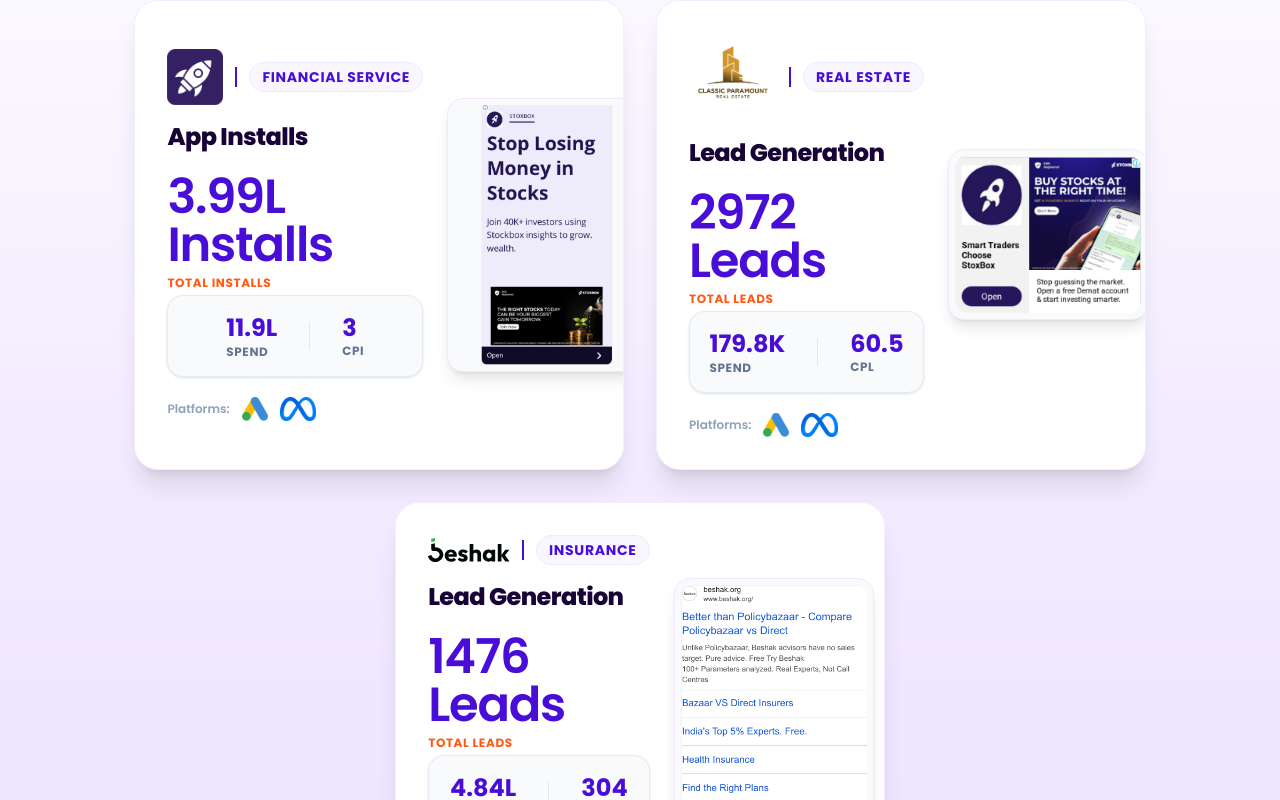
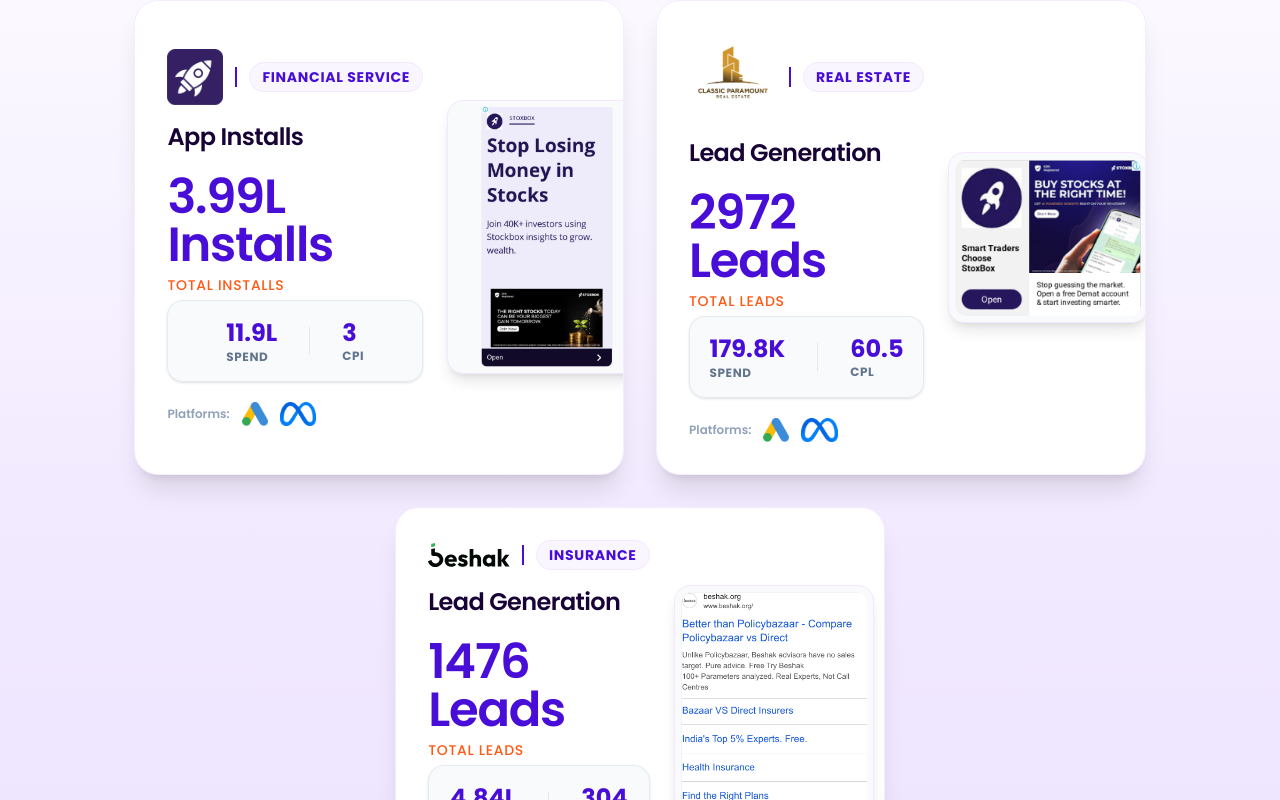
Before and after one commit to mizaan-sk/branmark-task, a Next.js app: page / in a window 1280 px wide. Shown: the part 1280-2080 px from the top of the page. Built offline with nearby package versions, Linux system fonts and the light colour scheme.

Commit message:
Images Chaneg=ed

```diff
--- a/app/components/ClientResults.jsx
+++ b/app/components/ClientResults.jsx
@@ -94,7 +94,7 @@
         </div>
 
         {/* Campaign Service Subheading */}
-        <h3 className="text-lg sm:text-2xl font-extrabold text-[#180336] tracking-tight">
+        <h3 className="text-[24px] sm:text-2xl font-semibold text-[#180336] tracking-tight">
           {card.type}
         </h3>
 
@@ -103,7 +103,7 @@
           <div className="text-3xl sm:text-4xl md:text-5xl font-semibold text-[#480ed8] tracking-tight leading-none">
             {card.totalLeads}
           </div>
-          <div className="text-xs font-bold uppercase text-[#FF5914] mt-1.5 tracking-wider">
+          <div className="text-[14px] font-medium uppercase text-[#FF5914] mt-1.5 tracking-wider">
             {card.metricLabel}
           </div>
         </div>
```
